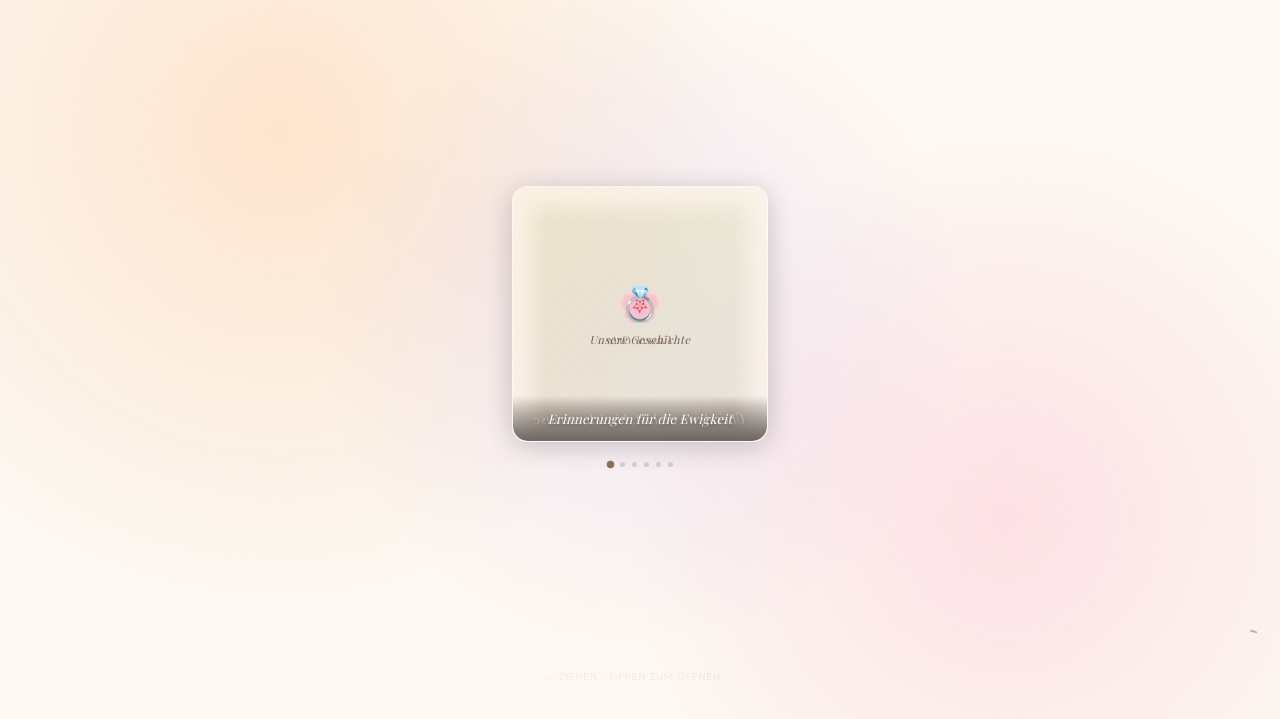
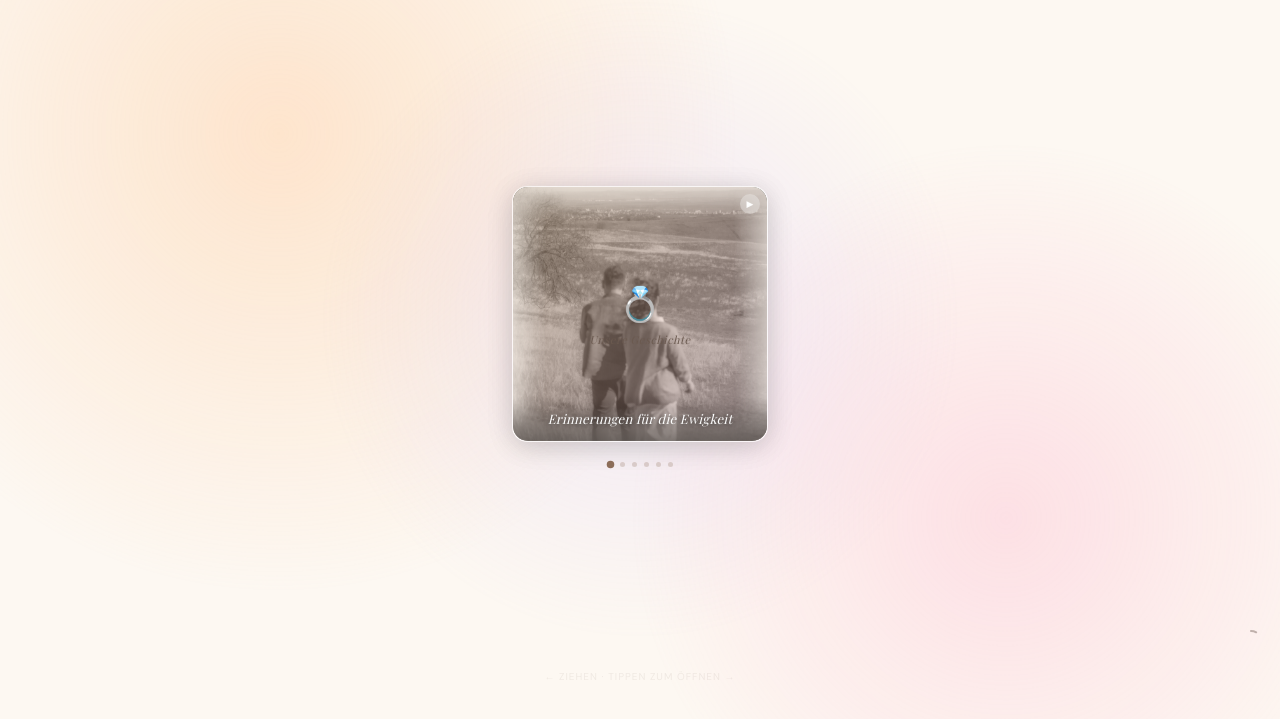
Before and after one commit to A83L/ring-box-nfc, a plain HTML site: page index.html in a window 1280 px wide. Shown: the part 81-800 px from the top of the page. Drawn offline with nearby package versions, Linux system fonts and the light colour scheme; a web font is replaced by a local one.

Commit message:
Update music and media assets in index.html

```diff
--- a/index.html
+++ b/index.html
@@ -14,8 +14,8 @@
 const CONFIG = {
   heading:  "Für Dich 💍",
   subtitle: "Dreh den Würfel · Entdecke Momente",
-  music:    "",        // "assets/musik.mp3" oder externe URL, leer = kein Button
-  autoplay: false,
+  music:    "assets/freesound_community-beautiful-string-music-23519.mp3",
+  autoplay: true,
 
   theme: {
     bg:    "#fdf8f2",
@@ -24,26 +24,25 @@ const CONFIG = {
     glow3: "rgba(200,180,255,0.22)"
   },
 
-  // 6 Seiten: front · right · back · left · top · bottom
   faces: [
     {
       label:     "Unsere Geschichte",
-      thumbnail: "",                    // "assets/thumb1.jpg"
-      video:     "",                    // "assets/video1.mp4"
-      photos:    [],                    // ["assets/f1.jpg","assets/f2.jpg"]
+      thumbnail: "assets/output_00026.png",
+      video:     "assets/output_00026.mp4",
+      photos:    [],
       caption:   "Erinnerungen für die Ewigkeit"
     },
     {
       label:     "Besondere Momente",
-      thumbnail: "",
-      video:     "",
+      thumbnail: "assets/output_00027.png",
+      video:     "assets/output_00027.mp4",
       photos:    [],
       caption:   "Für immer in meinem Herzen"
     },
     {
       label:     "Unsere Orte",
-      thumbnail: "",
-      video:     "",
+      thumbnail: "assets/output_00028.png",
+      video:     "assets/output_00027.mp4",
       photos:    [],
       caption:   "Überall wo du bist, bin ich zuhause"
     },
```
